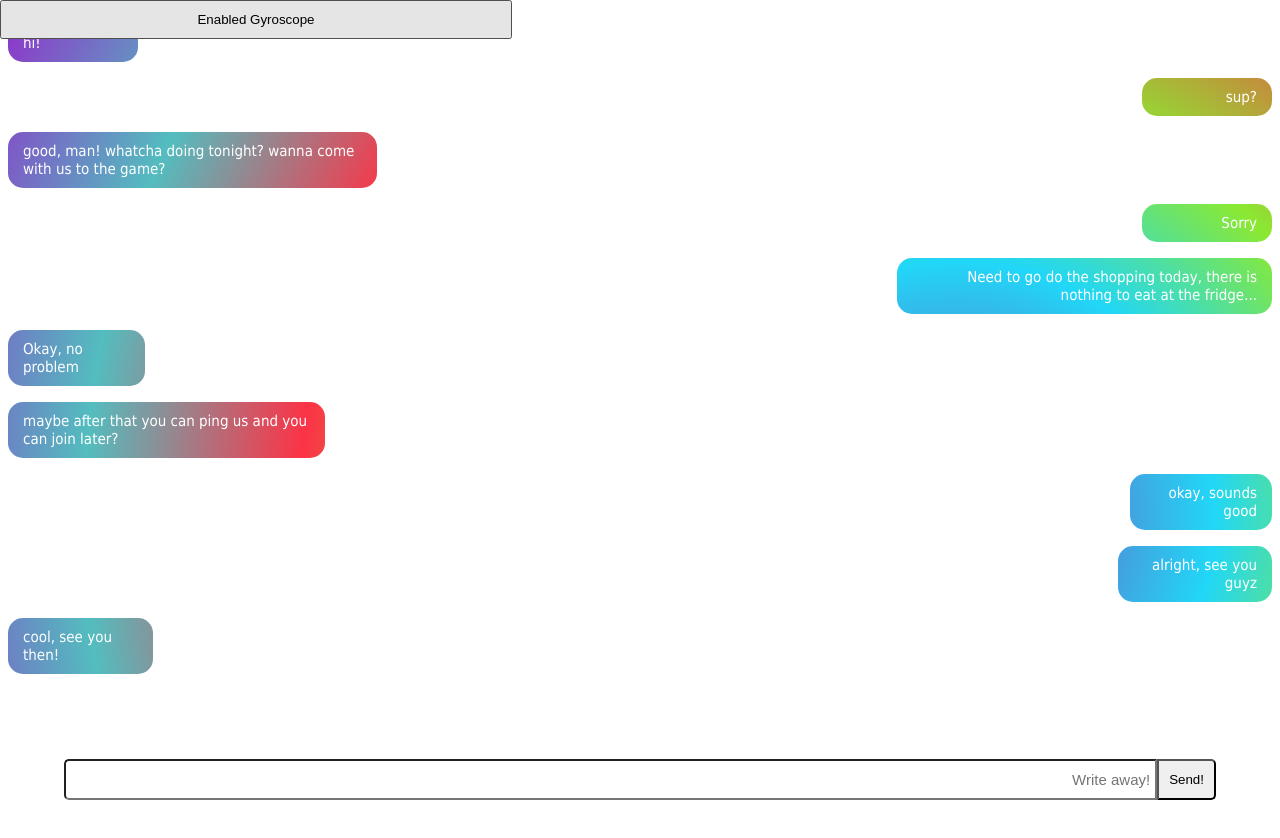
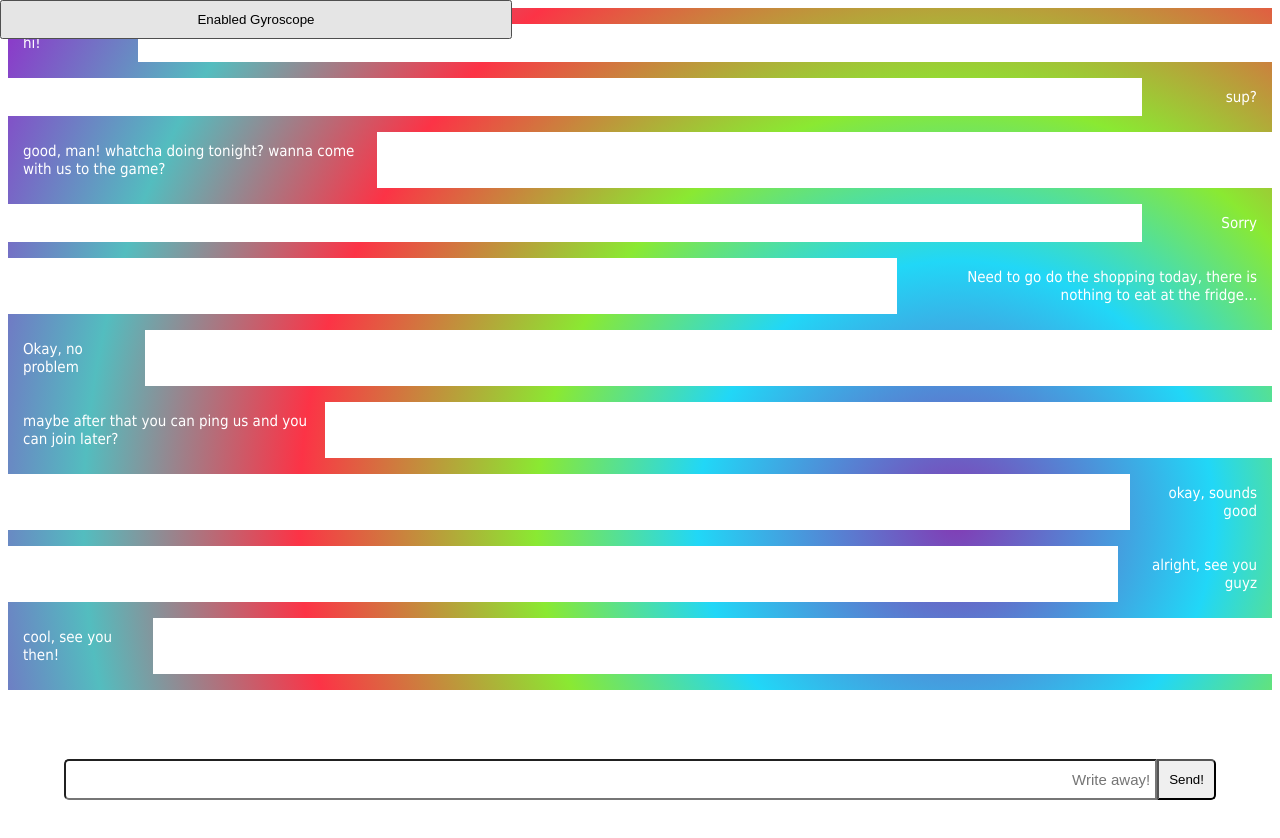
Before and after one commit to gokhanipek/cool-insta-gradient-bg, a React (Vite) app: page / in a window 1280 px wide. Shown: the top 838 px of the page. Built offline with nearby package versions, Linux system fonts and the light colour scheme.

Commit message:
Update App.css

```diff
--- a/src/App.css
+++ b/src/App.css
@@ -65,7 +65,7 @@
   max-width: 100%;
   position: relative;
   z-index: 1;
-  box-shadow: 0px 0px 0px 16px white;
+  filter: drop-shadow(0px 0px 0px 16px white);
   margin: 1rem auto;
   min-height: 20px;
 }
@@ -84,7 +84,7 @@
   overflow: hidden;
   padding: 10px 15px;
   border-radius: 15px;
-  box-shadow: 0px 0px 0px 10px white;
+  filter: drop-shadow(0px 0px 0px 10px white);
 }
 
 .whitespace {
```
